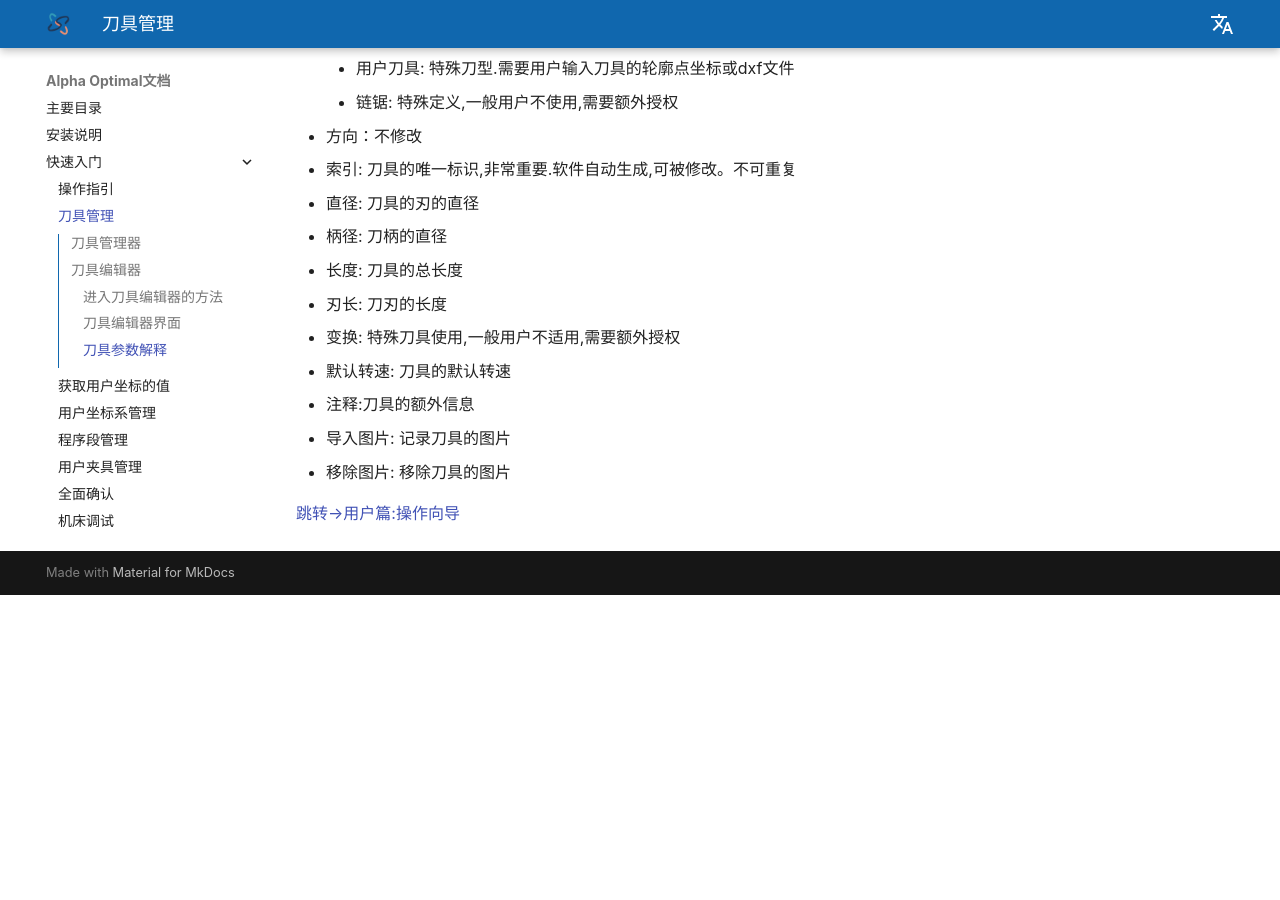
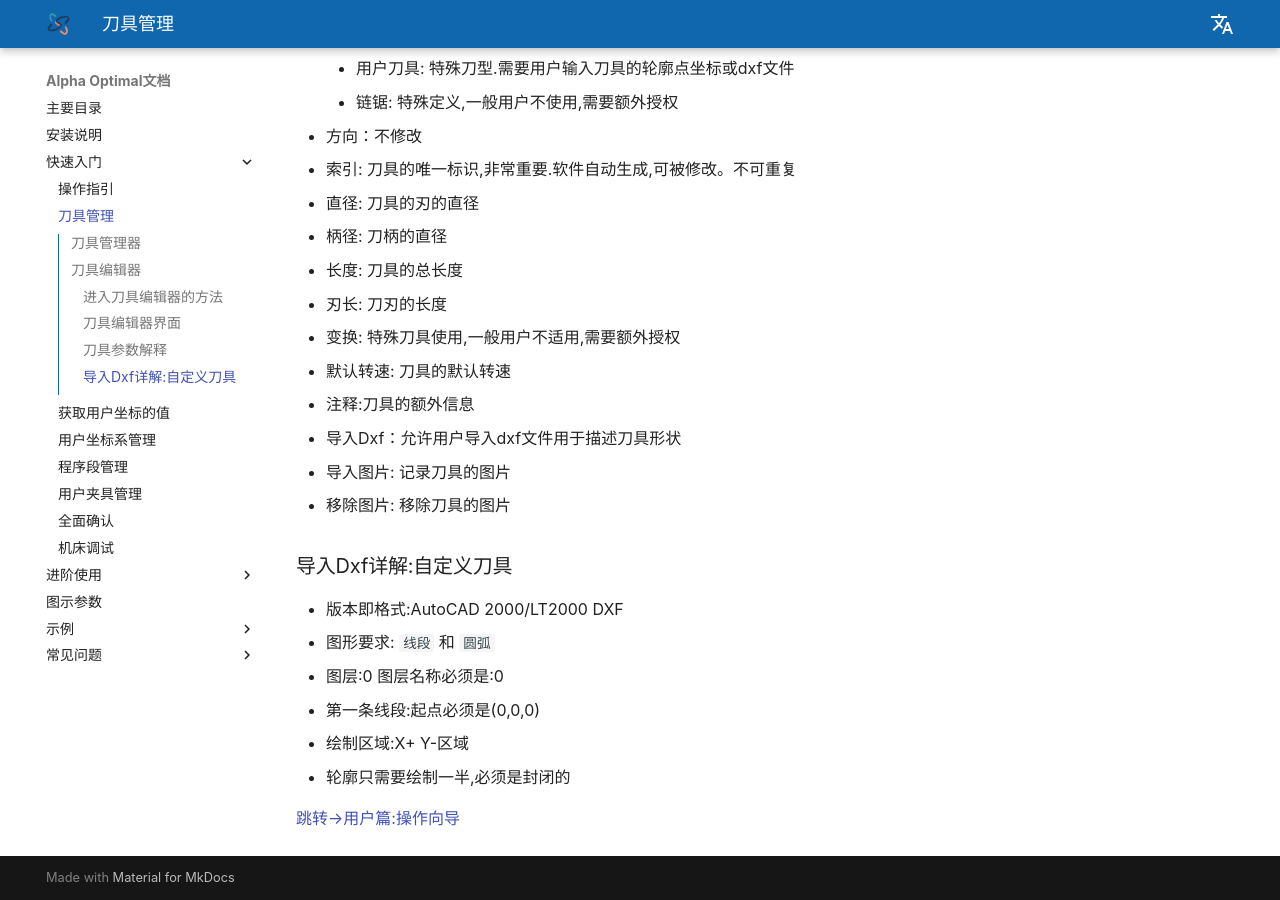
Before and after one commit to Huajian4444/Alpha_Optimal_Blog, an MkDocs documentation site: the page built from docs/userDocument/User_Operation_Tool_Manager.md, in a window 1280 px wide and 900 px high, scrolled down 3961 px. Built offline with MkDocs 1.6.1 and Material for MkDocs 9.7.7, drawn with Linux system fonts in a browser that asks for light colours; some web fonts are replaced; comment, search, counter and statistics services are not loaded; before the commit the page ends 4556 px from its top, so only the background shows below that.

Commit message:
20250520

```diff
--- a/docs/userDocument/User_Operation_Tool_Manager.md
+++ b/docs/userDocument/User_Operation_Tool_Manager.md
@@ -73,9 +73,19 @@
 - 变换: 特殊刀具使用,一般用户不适用,需要额外授权
 - 默认转速: 刀具的默认转速
 - 注释:刀具的额外信息
+- 导入Dxf：允许用户导入dxf文件用于描述刀具形状
 - 导入图片: 记录刀具的图片
 - 移除图片: 移除刀具的图片
 
 
+### 导入Dxf详解:自定义刀具
+
+- 版本即格式:AutoCAD 2000/LT2000 DXF
+- 图形要求: `线段` 和 `圆弧`
+- 图层:0 图层名称必须是:0
+- 第一条线段:起点必须是(0,0,0)
+- 绘制区域:X+ Y-区域
+- 轮廓只需要绘制一半,必须是封闭的
+
 
 [跳转->用户篇:操作向导](./User_Operation_Guide.md)
```
Also changed, not shown: docs/download_update.md (+3 -1 lines), site/download_update/index.html, site/sitemap.xml, 2 other files.
